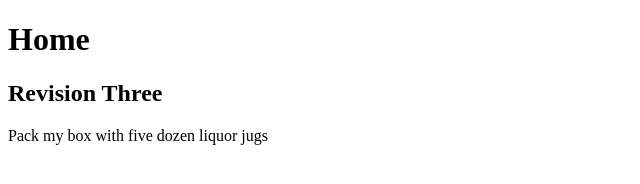
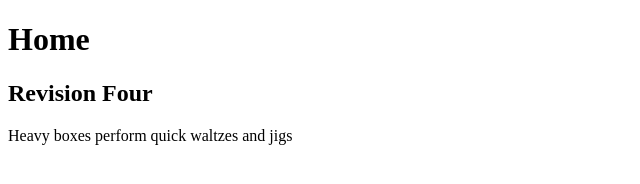
Before and after one commit to Archanak-12/Gitdemoproject, a plain HTML site: page index.html in a window 1280 px wide. Shown: the full height of the page, 0-640 px from the left. Drawn offline with Linux system fonts and the light colour scheme.

Commit message:
revision four

```diff
--- a/index.html
+++ b/index.html
@@ -9,10 +9,13 @@
 <h1>Home</h1>
 <!--<h2>Revision One</h2>-->
 <!--<h2>Revision Two</h2>-->
-<h2>Revision Three</h2>
+<!--<h2>Revision Three</h2>-->
+<h2>Revision Four</h2>
 <!--<p>The quick brown fox jumps over the lazy dog</p>-->
 <!--<p>How quickly daft jumping zebras vex</p>-->
-<p>Pack my box with five dozen liquor jugs</p>
+<!--<p>Pack my box with five dozen liquor jugs</p>-->
+<p>Heavy boxes perform quick waltzes and jigs</p>
+
 
 
 </body>
```
